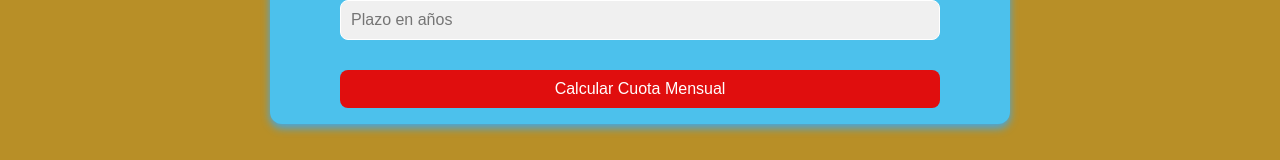
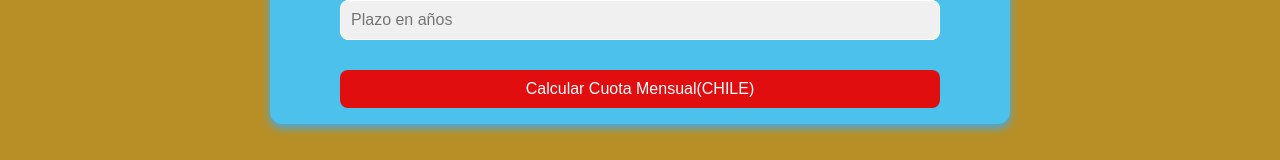
Before and after one commit to DieguinFC/TingesoProyecto1, a React (Vite) app in the folder vite-project/: page /simulate in a window 1280 px wide. Shown: the part 511-671 px from the top of the page. Built offline with nearby package versions, Linux system fonts and the light colour scheme.

Commit message:
Tingeso test

```diff
--- a/vite-project/src/CreditSimulation.jsx
+++ b/vite-project/src/CreditSimulation.jsx
@@ -76,7 +76,7 @@ function CreditSimulation() {
           required
         />
 
-        <button type="submit" className="credit-simulation-button">Calcular Cuota Mensual</button>
+        <button type="submit" className="credit-simulation-button">Calcular Cuota Mensual(CHILE)</button>
       </form>
 
       {/* Mostrar el resultado si está disponible */}
```
